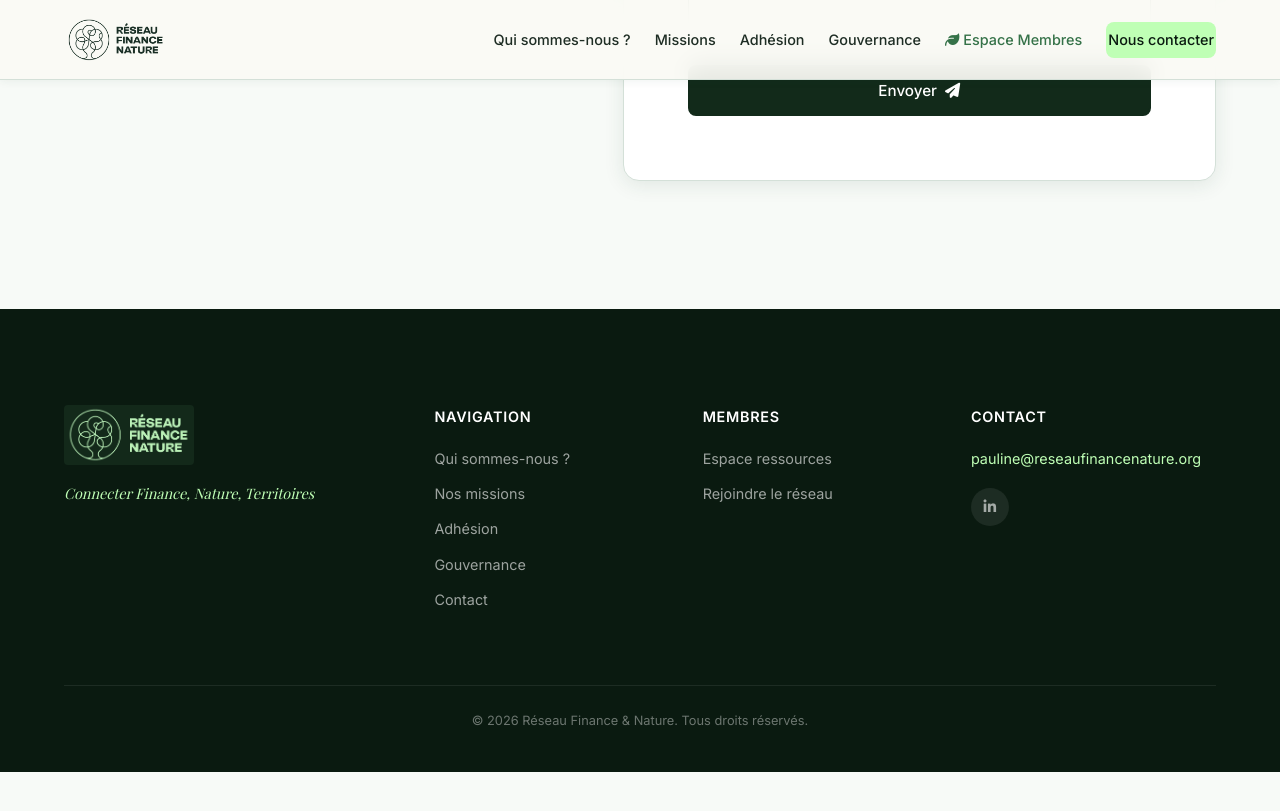
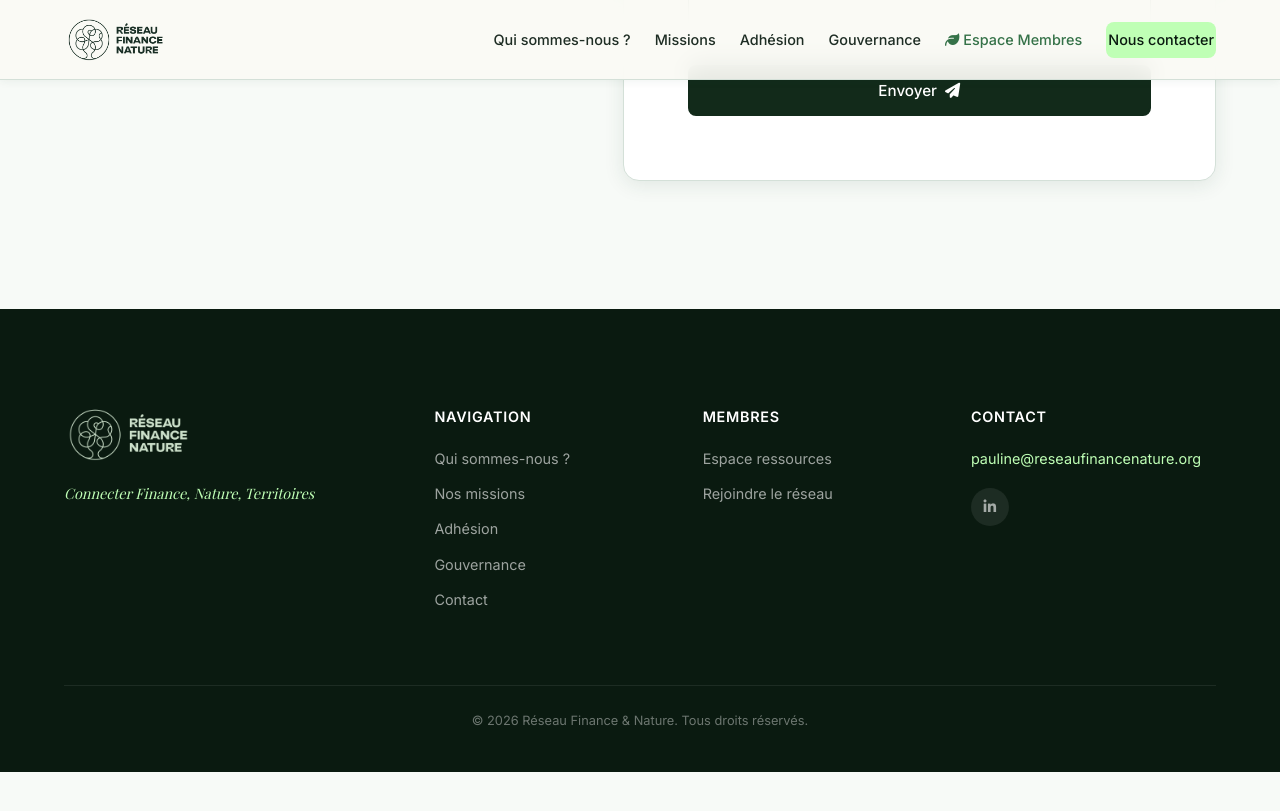
Before and after one commit to fabriceliut/reseau-finance-nature, a Jekyll site: the page built from pages/contact.html, in a window 1280 px wide and 900 px high, scrolled down 988 px. Shown: the top 811 px of the window. Built offline with Jekyll 4.4.1, drawn with Linux system fonts in a browser that asks for light colours.

Commit message:
Footer: utiliser logo-complet-footer Medium.png

```diff
--- a/_includes/footer.html
+++ b/_includes/footer.html
@@ -3,7 +3,7 @@
     <div class="footer-grid">
       <div class="footer-brand">
         <div class="footer-logo">
-          <img src="{{ '/assets/images/logo-complet-footer.jpg' | relative_url }}" alt="Réseau Finance Nature" class="footer-logo-img" height="60">
+          <img src="{{ '/assets/images/logo-complet-footer Medium.png' | relative_url }}" alt="Réseau Finance Nature" class="footer-logo-img" height="60">
         </div>
         <p class="footer-tagline">Connecter Finance, Nature, Territoires</p>
       </div>
```
Also changed, not shown: assets/images/logo-complet-footer Medium.png (added), assets/images/logo-hero.webp (added).
